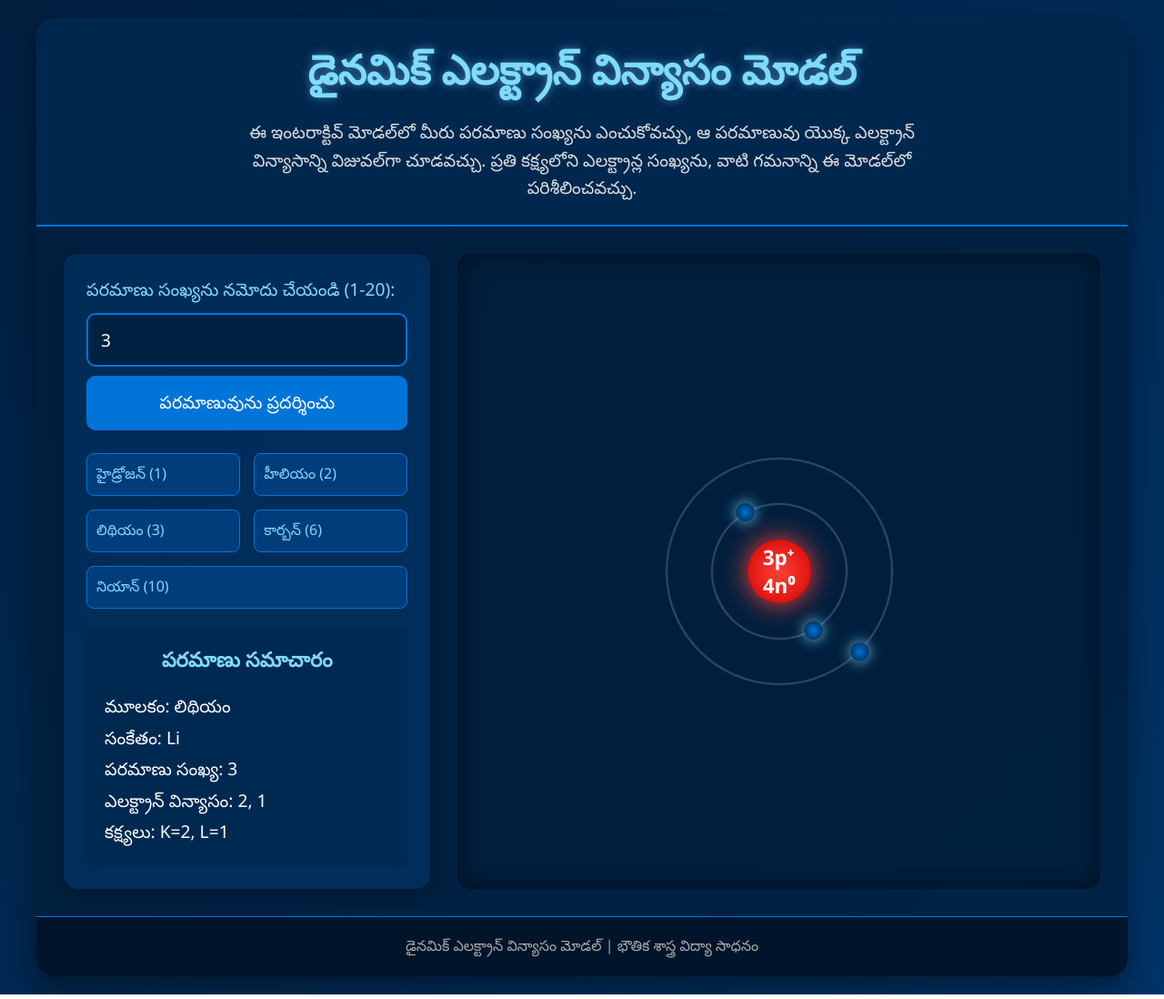
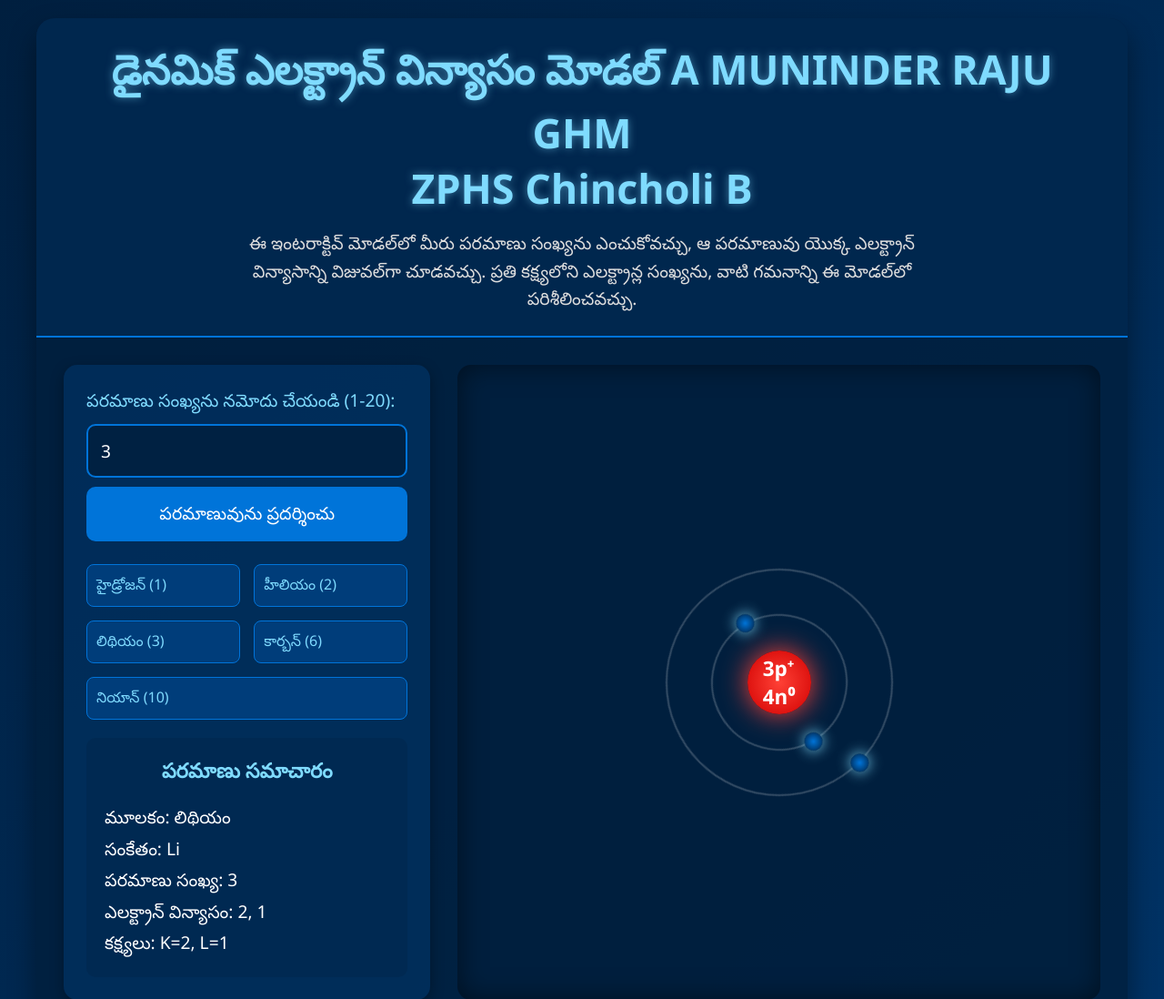
Before and after one commit to MuninderRaju/electron_configuration, a plain HTML site: page index.html in a window 1280 px wide. Shown: the top 1098 px of the page at 91% size. Drawn offline with Linux system fonts and the light colour scheme.

Commit message:
Update index.html

```diff
--- a/index.html
+++ b/index.html
@@ -3,7 +3,7 @@
 <head>
     <meta charset="UTF-8">
     <meta name="viewport" content="width=device-width, initial-scale=1.0">
-    <title>డైనమిక్ ఎలక్ట్రాన్ విన్యాసం మోడల్ A MUNINDER RAJU GHM <br> ZPHS Chincholi B</title>
+    <title>డైనమిక్ ఎలక్ట్రాన్ విన్యాసం మోడల్ </title>
     <style>
         * {
             margin: 0;
@@ -255,7 +255,7 @@
 <body>
     <div class="container">
         <header>
-            <h1>డైనమిక్ ఎలక్ట్రాన్ విన్యాసం మోడల్</h1>
+            <h1>డైనమిక్ ఎలక్ట్రాన్ విన్యాసం మోడల్ A MUNINDER RAJU GHM <br> ZPHS Chincholi B</h1>
             <p class="subtitle">ఈ ఇంటరాక్టివ్ మోడల్‌లో మీరు పరమాణు సంఖ్యను ఎంచుకోవచ్చు, ఆ పరమాణువు యొక్క ఎలక్ట్రాన్ విన్యాసాన్ని విజువల్‌గా చూడవచ్చు. ప్రతి కక్ష్యలోని ఎలక్ట్రాన్ల సంఖ్యను, వాటి గమనాన్ని ఈ మోడల్‌లో పరిశీలించవచ్చు.</p>
         </header>
 
```
